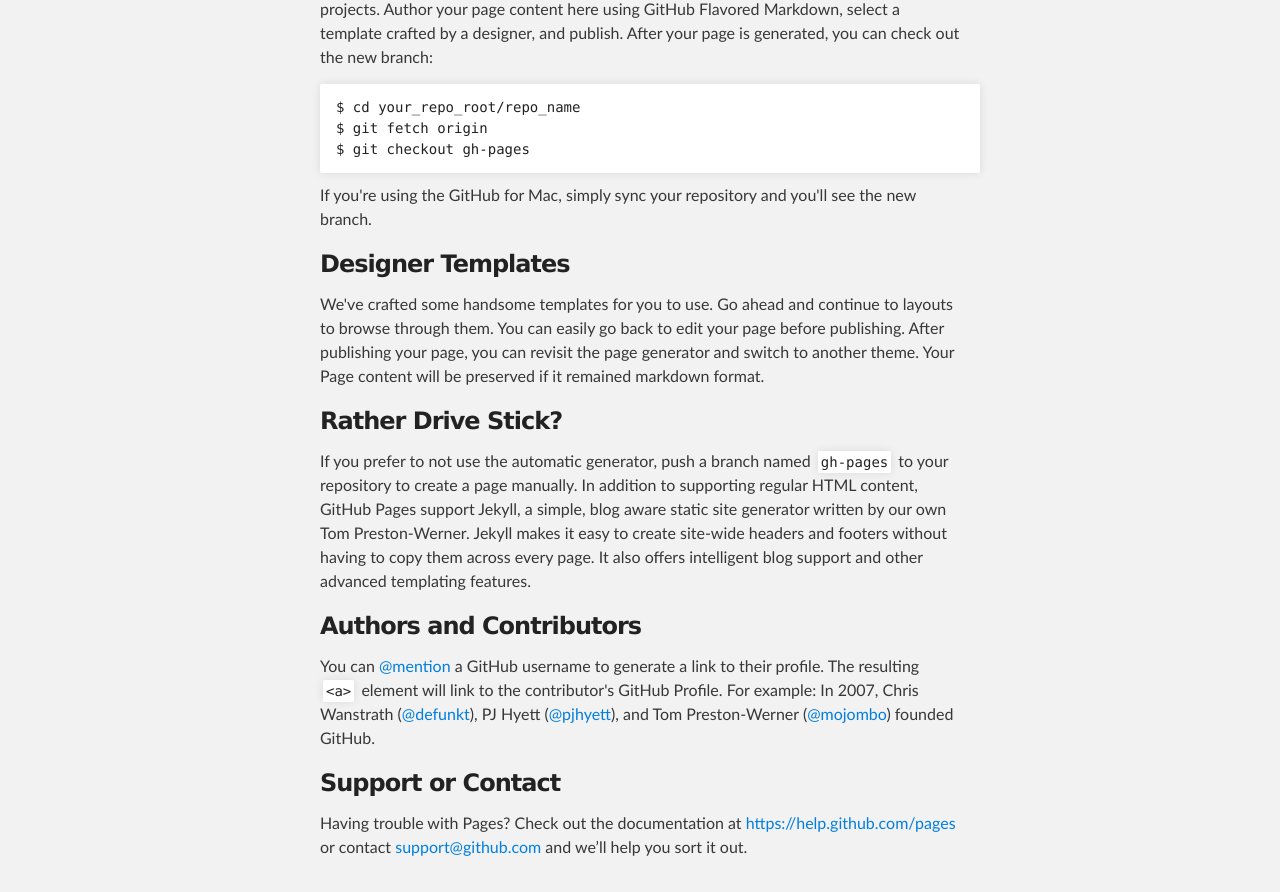
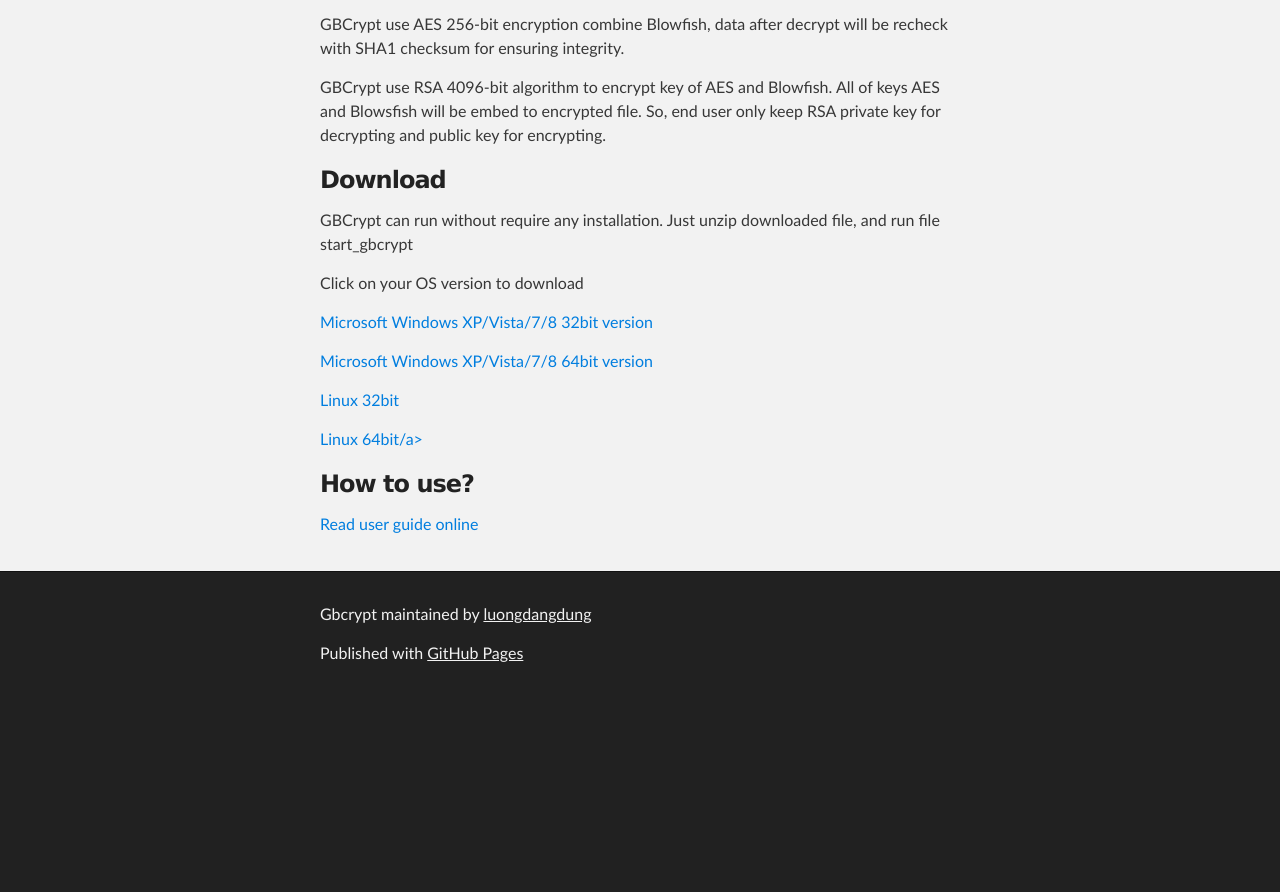
Before and after one commit to luongdangdung/gbcrypt, a plain HTML site: page index.html in a window 1280 px wide. Shown: the part 297-1189 px from the top of the page. After the commit the page ends 997 px from the top, so only its background shows below. Drawn offline with Linux system fonts and the light colour scheme.

Commit message:
Update index.html

```diff
--- a/index.html
+++ b/index.html
@@ -22,10 +22,8 @@
           <h2 id="project_tagline"></h2>
 
             <section id="downloads">
-              <a class="zip_download_link" href="https://googledrive.com/host/0B2GQhZjN0aqRUUxib3Z4SHpsM1U/gbcrypt_windows_64bit.zip">GBCrypt for Windows 64bit</a>
-              <a class="zip_download_link" href="https://googledrive.com/host/0B2GQhZjN0aqRUUxib3Z4SHpsM1U/gbcrypt_windows_32bit.zip">GBCrypt for Windows 32bit</a>
-              <a class="zip_download_link" href="https://googledrive.com/host/0B2GQhZjN0aqRUUxib3Z4SHpsM1U/gbcrypt_linux_64bit.zip">GBCrypt for Linux 64bit</a>
-              <a class="zip_download_link" href="https://googledrive.com/host/0B2GQhZjN0aqRUUxib3Z4SHpsM1U/gbcrypt_linux_32bit.zip">GBCrypt for Linux 32bit</a>
+              <!--a class="zip_download_link" href="https://googledrive.com/host/0B2GQhZjN0aqRUUxib3Z4SHpsM1U/gbcrypt_windows_64bit.zip">GBCrypt for Windows 64bit</a> -->
+
             </section>
         </header>
     </div>
@@ -34,36 +32,42 @@
     <div id="main_content_wrap" class="outer">
       <section id="main_content" class="inner">
         <h3>
-<a id="welcome-to-github-pages" class="anchor" href="#welcome-to-github-pages" aria-hidden="true"><span class="octicon octicon-link"></span></a>Welcome to GitHub Pages.</h3>
+<a id="welcome-to-github-pages" class="anchor" href="#welcome-to-github-pages" aria-hidden="true"><span class="octicon octicon-link"></span></a>GBCrypt</h3>
 
-<p>This automatic page generator is the easiest way to create beautiful pages for all of your projects. Author your page content here using GitHub Flavored Markdown, select a template crafted by a designer, and publish. After your page is generated, you can check out the new branch:</p>
+<p>GBCrypt is a simple application used to encrypt and decrypt data.</p>
 
-<pre><code>$ cd your_repo_root/repo_name
-$ git fetch origin
-$ git checkout gh-pages
-</code></pre>
+<p>GBCrypt use AES 256-bit encryption combine Blowfish, data after decrypt will be recheck with SHA1 checksum for ensuring integrity.</p>
 
-<p>If you're using the GitHub for Mac, simply sync your repository and you'll see the new branch.</p>
+<p>GBCrypt use RSA 4096-bit algorithm to encrypt key of AES and Blowfish. All of keys AES and Blowsfish will be embed to encrypted file. So, end user only keep RSA private key for decrypting and public key for encrypting. </p>
 
 <h3>
-<a id="designer-templates" class="anchor" href="#designer-templates" aria-hidden="true"><span class="octicon octicon-link"></span></a>Designer Templates</h3>
+<a id="designer-templates" class="anchor" href="#designer-templates" aria-hidden="true">
+<span class="octicon octicon-link"></span></a>
+Download</h3>
 
-<p>We've crafted some handsome templates for you to use. Go ahead and continue to layouts to browse through them. You can easily go back to edit your page before publishing. After publishing your page, you can revisit the page generator and switch to another theme. Your Page content will be preserved if it remained markdown format.</p>
+<p>GBCrypt can run without require any installation. Just unzip downloaded file, and run file start_gbcrypt </p>
 
+<p>Click on your OS version to download</p>
+
+<p>
+<a href="https://googledrive.com/host/0B2GQhZjN0aqRUUxib3Z4SHpsM1U/gbcrypt_windows_32bit.zip">Microsoft Windows XP/Vista/7/8 32bit version</a>
+</p>
+<p>
+<a href="https://googledrive.com/host/0B2GQhZjN0aqRUUxib3Z4SHpsM1U/gbcrypt_windows_64bit.zip">Microsoft Windows XP/Vista/7/8 64bit version</a>
+</p>
+<p>
+<a href="https://googledrive.com/host/0B2GQhZjN0aqRUUxib3Z4SHpsM1U/gbcrypt_linux_32bit.zip">Linux 32bit</a>
+</p>
+<p>
+<a href="https://googledrive.com/host/0B2GQhZjN0aqRUUxib3Z4SHpsM1U/gbcrypt_linux_64bit.zip">Linux 64bit/a>
+</p>
 <h3>
-<a id="rather-drive-stick" class="anchor" href="#rather-drive-stick" aria-hidden="true"><span class="octicon octicon-link"></span></a>Rather Drive Stick?</h3>
-
-<p>If you prefer to not use the automatic generator, push a branch named <code>gh-pages</code> to your repository to create a page manually. In addition to supporting regular HTML content, GitHub Pages support Jekyll, a simple, blog aware static site generator written by our own Tom Preston-Werner. Jekyll makes it easy to create site-wide headers and footers without having to copy them across every page. It also offers intelligent blog support and other advanced templating features.</p>
-
-<h3>
-<a id="authors-and-contributors" class="anchor" href="#authors-and-contributors" aria-hidden="true"><span class="octicon octicon-link"></span></a>Authors and Contributors</h3>
-
-<p>You can <a href="https://github.com/blog/821" class="user-mention">@mention</a> a GitHub username to generate a link to their profile. The resulting <code>&lt;a&gt;</code> element will link to the contributor's GitHub Profile. For example: In 2007, Chris Wanstrath (<a href="https://github.com/defunkt" class="user-mention">@defunkt</a>), PJ Hyett (<a href="https://github.com/pjhyett" class="user-mention">@pjhyett</a>), and Tom Preston-Werner (<a href="https://github.com/mojombo" class="user-mention">@mojombo</a>) founded GitHub.</p>
-
-<h3>
-<a id="support-or-contact" class="anchor" href="#support-or-contact" aria-hidden="true"><span class="octicon octicon-link"></span></a>Support or Contact</h3>
-
-<p>Having trouble with Pages? Check out the documentation at <a href="https://help.github.com/pages">https://help.github.com/pages</a> or contact <a href="mailto:support@github.com">support@github.com</a> and we’ll help you sort it out.</p>
+<a id="designer-templates" class="anchor" href="#designer-templates" aria-hidden="true">
+<span class="octicon octicon-link"></span></a>
+How to use?</h3>
+<p>
+<a href="https://docs.google.com/document/d/1oTHg9dCe3Thh93-wDWYzX7AGd5cxd8x9Lei_-sEq2TA/edit?usp=sharing">Read user guide online</a>
+</p>
       </section>
     </div>
 
```
